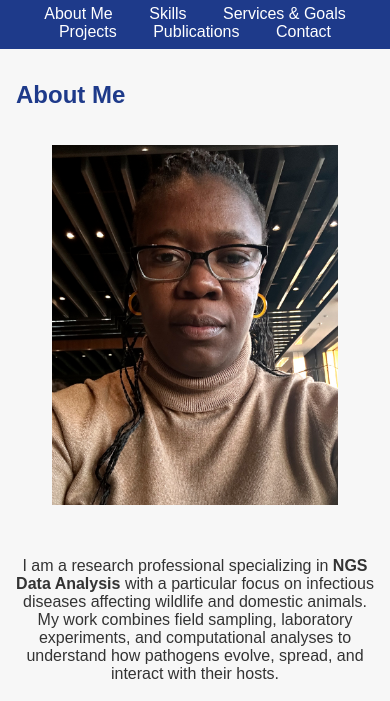
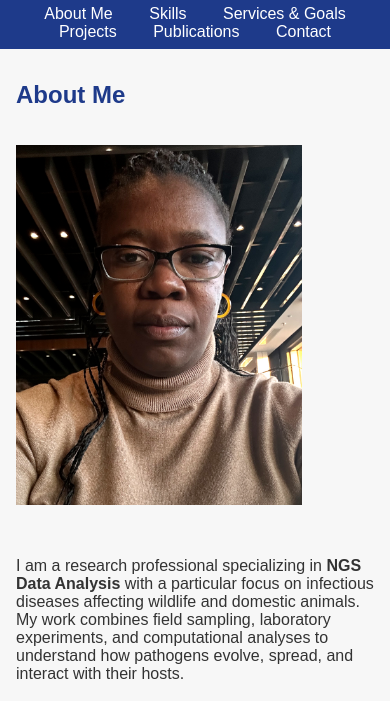
Before and after one commit to zbarandongo/zbarandongo.github.io, a plain HTML site: page index.html in a window 390 px wide. Shown: the part 348-1049 px from the top of the page. Drawn offline with Linux system fonts and the light colour scheme.

Commit message:
Update index.html

```diff
--- a/index.html
+++ b/index.html
@@ -74,8 +74,8 @@ li {
 @media (max-width: 768px) {
   .about-container {
     flex-direction: column;  /* stack instead of side by side */
-    align-items: center;     /* center the content */
-    text-align: center;      /* makes text look balanced */
+    align-items: flex-start;     /* center the content */
+    text-align: left;      /* makes text look balanced */
   }
 
   .about-image {
```
